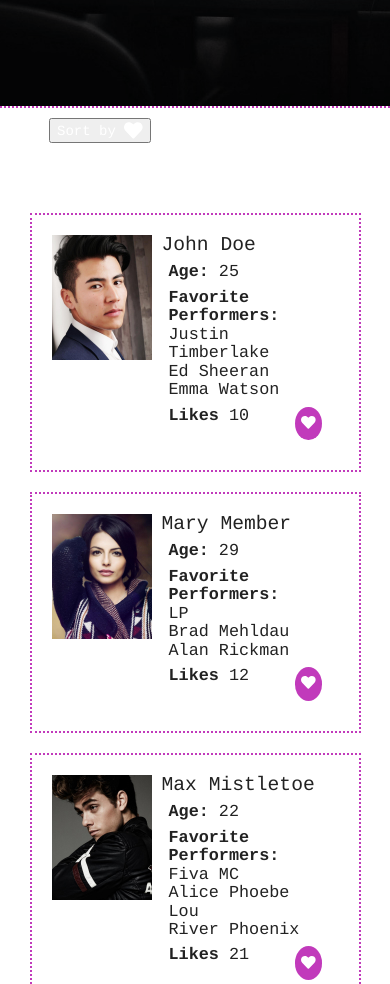
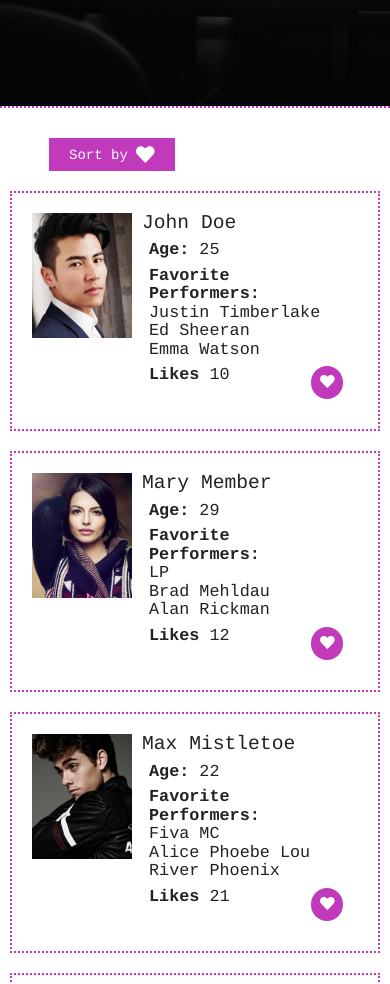
Before and after one commit to tabby42/irene-theiss-FSWD30-CodeReview5, a plain HTML site: page index.html in a window 390 px wide. Shown: the part 579-1563 px from the top of the page. Drawn offline with nearby package versions, Linux system fonts and the light colour scheme.

Commit message:
add styles for sort button and responsiveness

```diff
--- a/scss/style.scss
+++ b/scss/style.scss
@@ -79,6 +79,12 @@ $white: #fff;
             align-items: center;
 }
 
+.flex-figure {
+	-webkit-box-flex: 1;
+	    -ms-flex: 1 0 70%;
+	        flex: 1 0 70%;
+}
+
 /*Layout Elements*/
 * {
 	-webkit-box-sizing: border-box;
@@ -95,8 +101,6 @@ body {
 a {
 	text-decoration: none;
 }
-
-
 
 header {
     padding: 30px 10%;
@@ -134,6 +138,7 @@ main {
 	background-size: cover;
 	background-position: center center;
 	background-repeat: no-repeat;
+	background-attachment: fixed;
 	height: 70vh;
 	-webkit-filter: grayscale(90%);
 	        filter: grayscale(90%);
@@ -149,13 +154,26 @@ main {
 .container {
 	width: 80%;
     margin: 0 auto;
+    padding-top: 20px;
     .sort-btn {
     	margin: 10px;
+    	outline: 0;
+    	background-color: $pink;
+    	border: 0;
+    	cursor: pointer;
+    	padding: 7px 20px;
+    	-webkit-transition: all 0.6s ease;
+    	transition: all 0.6s ease;
+    	font-family: $fontFam;
+    	&:hover, &:focus {
+    		background-color: $textcolor;
+    	}
     }
 }
 
 .img-container {
 	padding: 50px 0;
+	padding-top: 0;
 	figure {
 		border: 2px dotted $pink;
 		margin: 10px;
@@ -179,7 +197,7 @@ main {
 		    		border: 0;
 		    		float: right;
 	    		    border-radius: 100%;
-    				padding: 7px 6px;
+    				padding: 7px 9px;
     				-webkit-transition: all 0.6s ease;
     				transition: all 0.6s ease;
     				outline: 0;
@@ -195,7 +213,7 @@ main {
 		max-width: 100px;
 	}
 	 @media screen and (max-width: 480px) {
-		width: 90%;
+		width: 100%;
     }
 }
 
```
Also changed, not shown: css/style.css, 1 other file.
